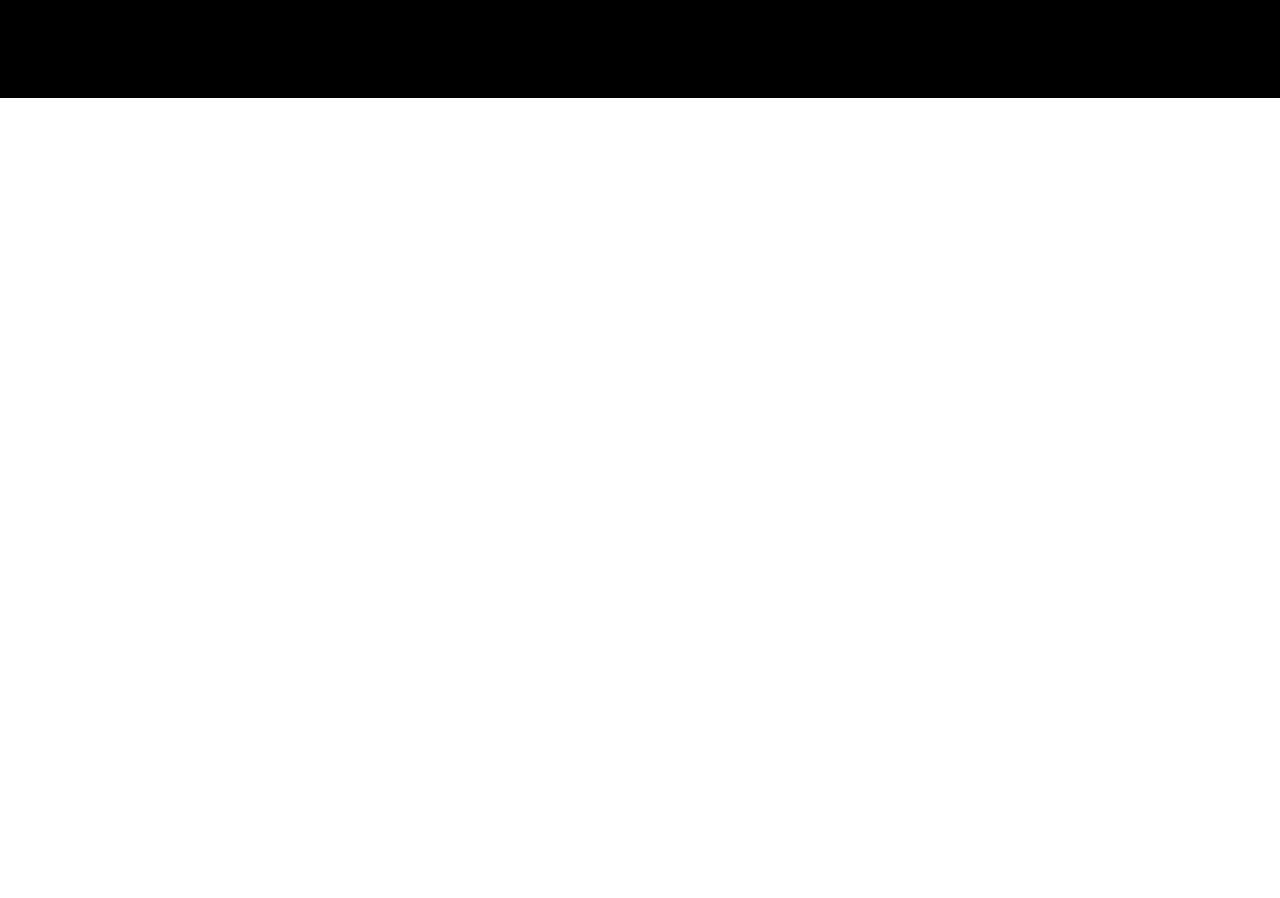
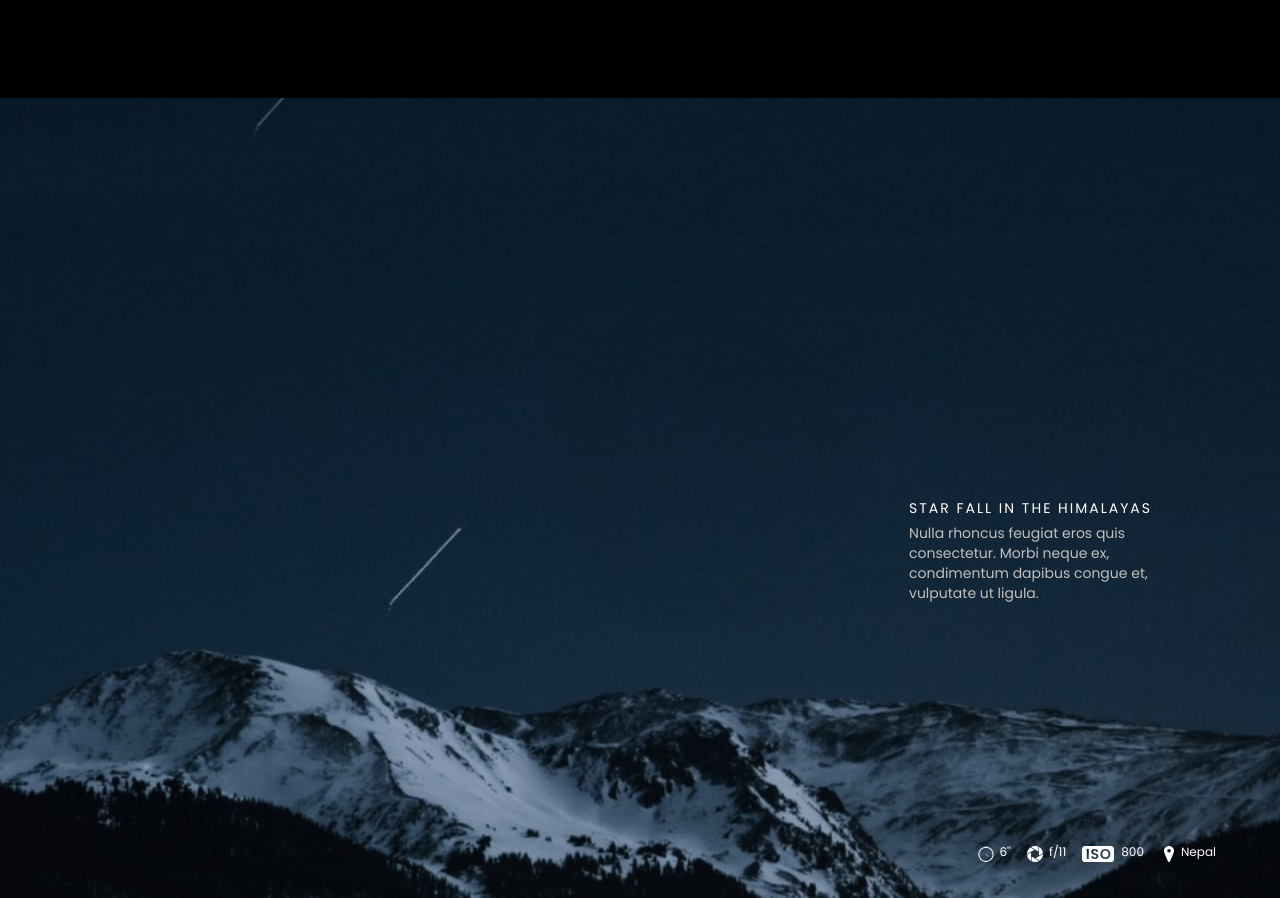
Before and after one commit to Daniil-gavrilooov/aperture, a plain HTML site: page app/index.html in a window 1280 px wide. Shown: the part 4866-5764 px from the top of the page. Before the commit the page ends 4964 px from the top, so only its background shows below. Drawn offline with Linux system fonts and the light colour scheme.

Commit message:
add section (design__three)

```diff
--- a/app/index.html
+++ b/app/index.html
@@ -344,6 +344,35 @@
             </div>
         </section>
 
+        <section class="design design__three">
+            <div class="design__content">
+                <h6 class="design__title">
+                    Star fall in the Himalayas
+                </h6>
+
+                <p class="design__text">
+                    Nulla rhoncus feugiat eros quis consectetur. Morbi neque ex, condimentum dapibus congue et, vulputate ut ligula.
+                </p>
+            </div>
+
+            <div class="photo-description">
+                <ul class="photo-description__list">
+                    <li class="photo-description__item">
+                        6''
+                    </li>
+                    <li class="photo-description__item">
+                        f/11
+                    </li>
+                    <li class="photo-description__item">
+                        800
+                    </li>
+                    <li class="photo-description__item">
+                        Nepal
+                    </li>
+                </ul>
+            </div>
+        </section>
+
     </main>
 
 
--- a/app/scss/_design.scss
+++ b/app/scss/_design.scss
@@ -32,3 +32,11 @@
         max-width: 273px;
     }
 }
+.design__three{
+    background-image: url(../images/design__bg\ 3.jpg);
+    background-position: top;
+
+    & .design__text{
+        max-width: 241px;
+    }
+}
```
Also changed, not shown: app/css/style.min.css, app/images/design__bg 3.jpg (added).
